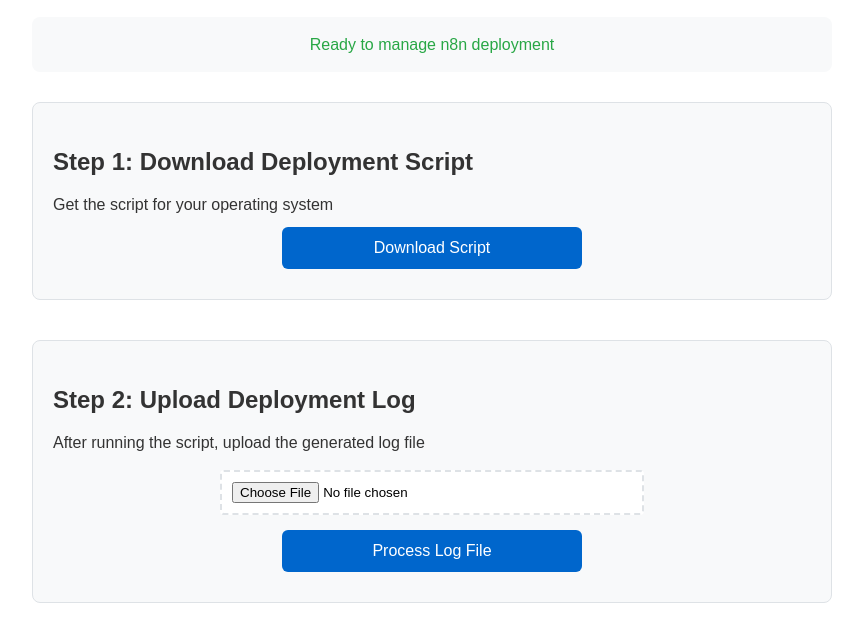
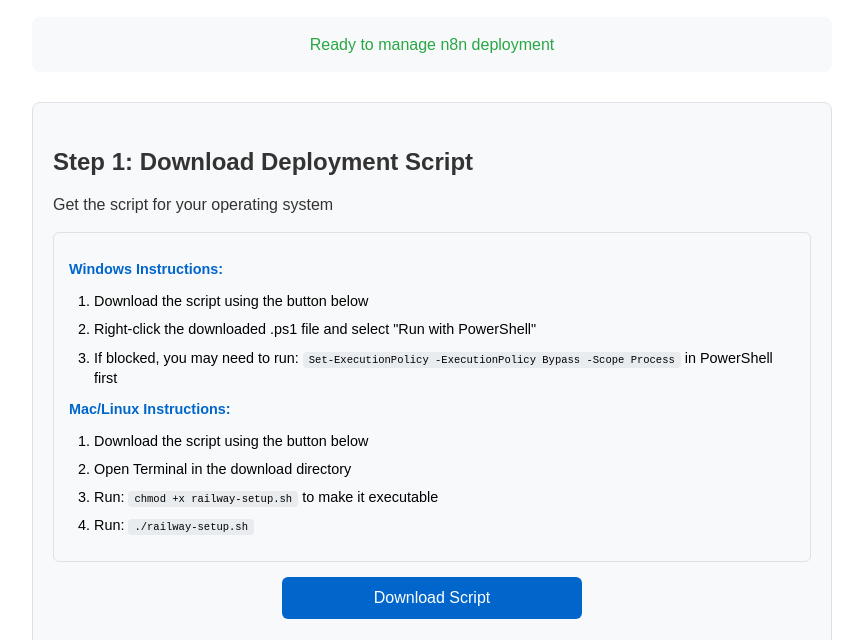
Before and after one commit to benjaminolding/n8npwa, a plain HTML site: page index.html in a window 1280 px wide. Shown: the part 106-746 px from the top of the page, without its empty margins (208-1071 px from the left). Drawn offline with Linux system fonts and the light colour scheme.

Commit message:
Add clear instructions for running scripts on Windows and Mac/Linux

```diff
--- a/index.html
+++ b/index.html
@@ -43,6 +43,21 @@
       <div class="action-container">
         <h2>Step 1: Download Deployment Script</h2>
         <p>Get the script for your operating system</p>
+        <div class="instructions">
+          <p><strong>Windows Instructions:</strong></p>
+          <ol>
+            <li>Download the script using the button below</li>
+            <li>Right-click the downloaded .ps1 file and select "Run with PowerShell"</li>
+            <li>If blocked, you may need to run: <code>Set-ExecutionPolicy -ExecutionPolicy Bypass -Scope Process</code> in PowerShell first</li>
+          </ol>
+          <p><strong>Mac/Linux Instructions:</strong></p>
+          <ol>
+            <li>Download the script using the button below</li>
+            <li>Open Terminal in the download directory</li>
+            <li>Run: <code>chmod +x railway-setup.sh</code> to make it executable</li>
+            <li>Run: <code>./railway-setup.sh</code></li>
+          </ol>
+        </div>
         <button id="downloadScript" class="primary-button">Download Script</button>
       </div>
 
--- a/style.css
+++ b/style.css
@@ -67,6 +67,41 @@ h2 {
 .action-container p {
   color: var(--secondary-color);
   margin: 10px 0;
+}
+
+.instructions {
+  background: #f8f9fa;
+  border-radius: 6px;
+  padding: 15px;
+  margin: 15px 0;
+  font-size: 0.9em;
+  border: 1px solid var(--border-color);
+}
+
+.instructions code {
+  background: #e9ecef;
+  padding: 2px 6px;
+  border-radius: 4px;
+  font-family: monospace;
+  font-size: 0.9em;
+}
+
+.instructions ol {
+  margin: 10px 0;
+  padding-left: 25px;
+}
+
+.instructions li {
+  margin: 8px 0;
+  line-height: 1.4;
+}
+
+.instructions p {
+  margin: 10px 0;
+}
+
+.instructions strong {
+  color: var(--accent-color);
 }
 
 .primary-button {
```
